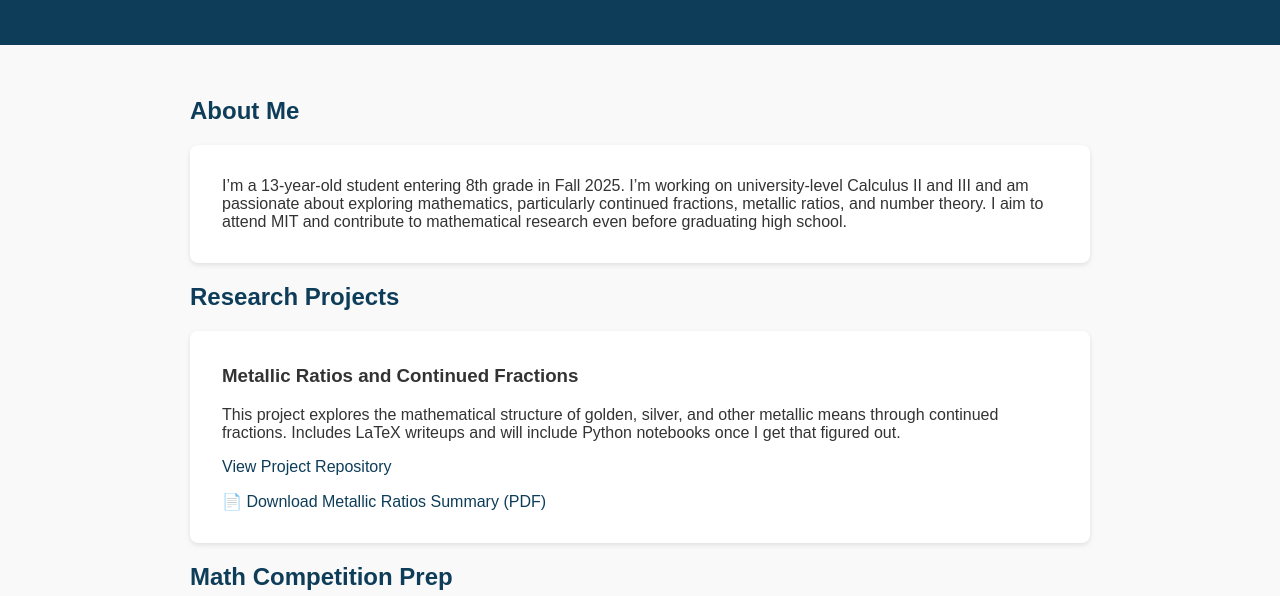
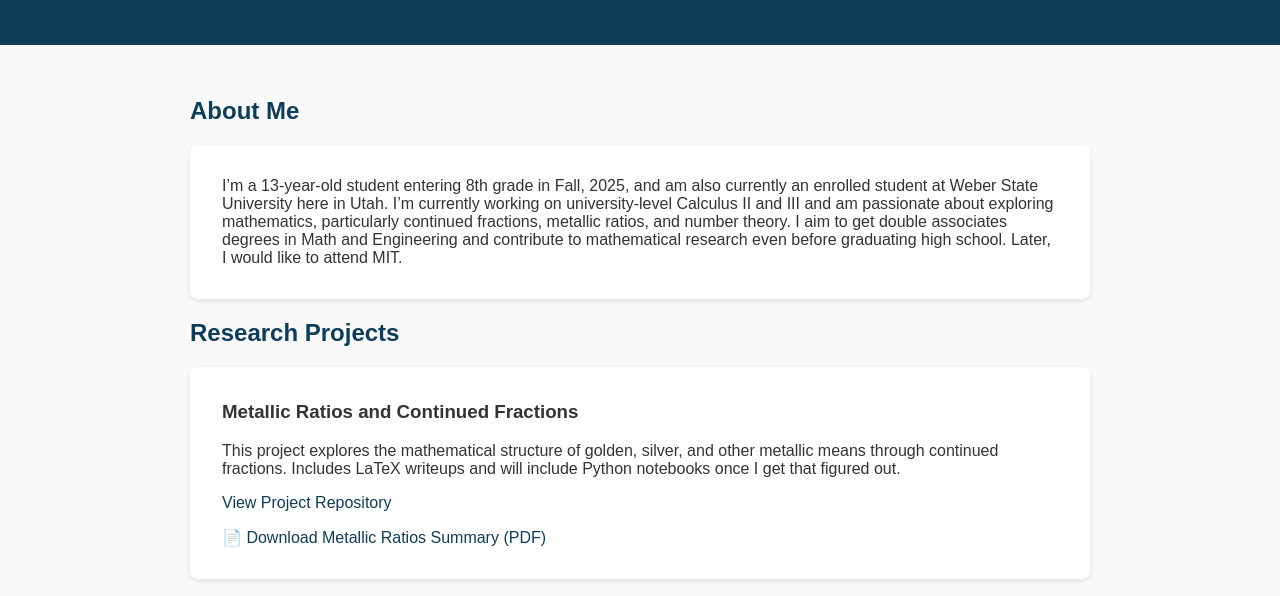
Before and after one commit to jbutterfield922/metallic-ratios-research, a plain HTML site: page docs/index.html in a window 1280 px wide. Shown: the part 133-729 px from the top of the page. Drawn offline with Linux system fonts and the light colour scheme.

Commit message:
Update index.html

```diff
--- a/docs/index.html
+++ b/docs/index.html
@@ -23,7 +23,7 @@
   <section>
     <h2>About Me</h2>
     <div class="card">
-      <p>I’m a 13-year-old student entering 8th grade in Fall 2025. I’m working on university-level Calculus II and III and am passionate about exploring mathematics, particularly continued fractions, metallic ratios, and number theory. I aim to attend MIT and contribute to mathematical research even before graduating high school.</p>
+      <p>I’m a 13-year-old student entering 8th grade in Fall, 2025, and am also currently an enrolled student at Weber State University here in Utah.  I’m currently working on university-level Calculus II and III and am passionate about exploring mathematics, particularly continued fractions, metallic ratios, and number theory. I aim to get double associates degrees in Math and Engineering and contribute to mathematical research even before graduating high school.  Later, I would like to attend MIT.</p>
     </div>
 
     <h2>Research Projects</h2>
```
